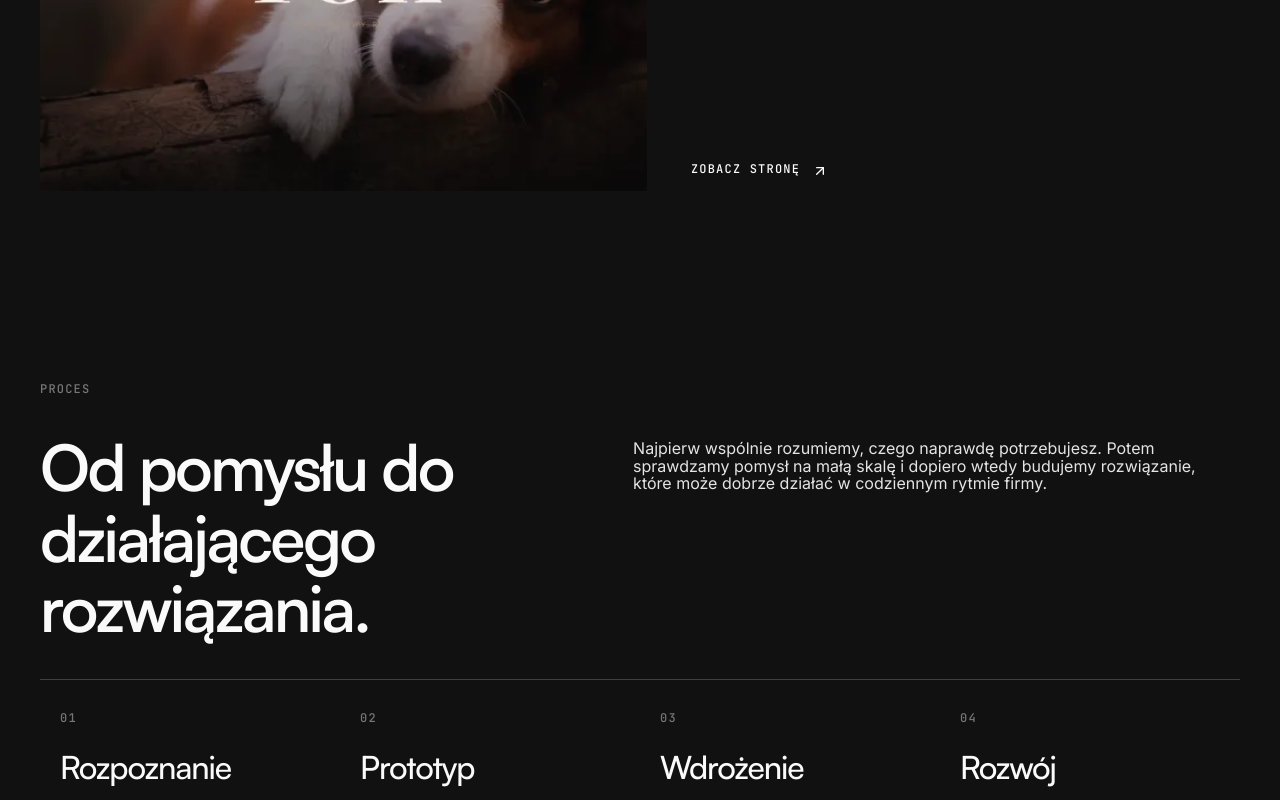
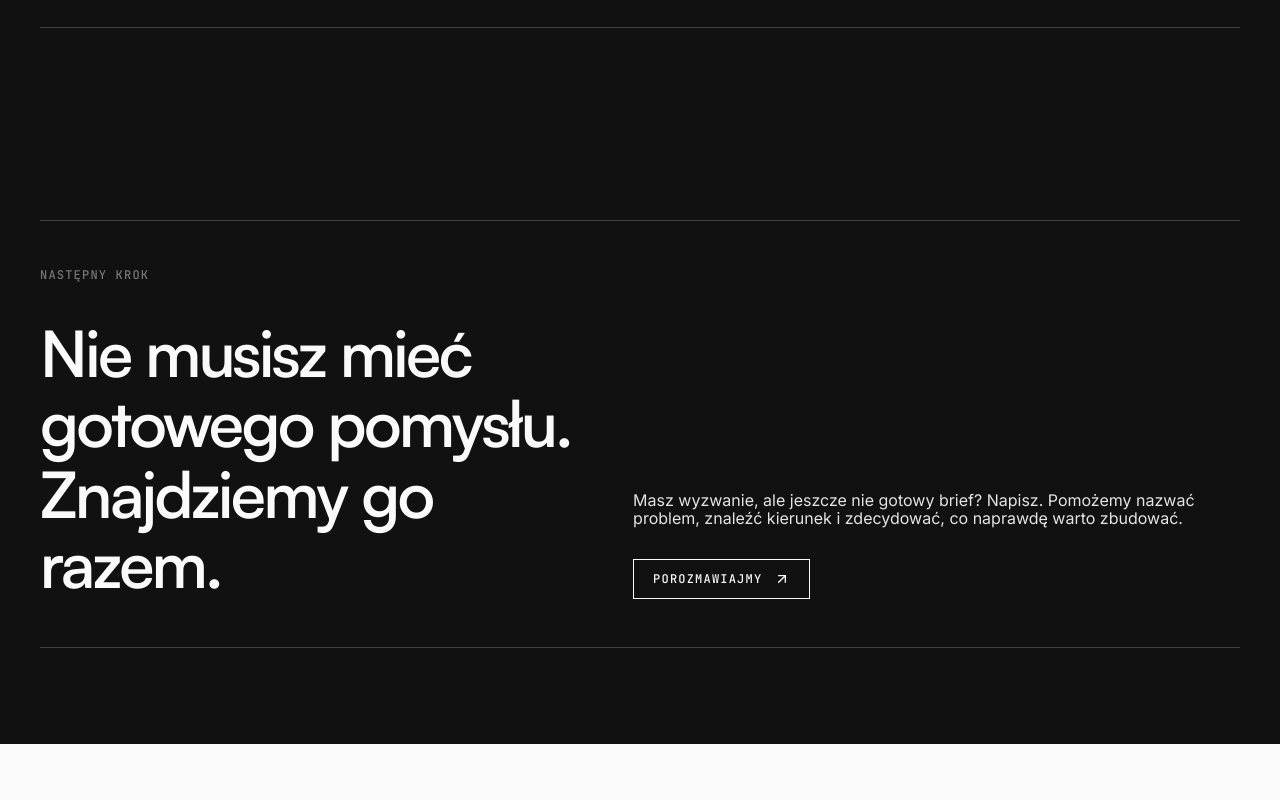
Before and after one commit to MaksymilianKalek/sokolek-studio, a React (Vite) app in the folder web/: page / in a window 1280 px wide. Shown: the part 3540-4340 px from the top of the page. Built offline with nearby package versions, Linux system fonts and the light colour scheme.

Commit message:
Upgraded sections

```diff
--- a/web/src/App.tsx
+++ b/web/src/App.tsx
@@ -6,6 +6,7 @@ import { AiPhilosophy } from './components/home/ai-philosophy'
 import { EngineeringFoundation } from './components/home/engineering-foundation'
 import { Footer } from './components/home/footer'
 import { Hero } from './components/home/hero'
+import { MidPageCta } from './components/home/mid-page-cta'
 import { Philosophy } from './components/home/philosophy'
 import { PortfolioPreview } from './components/home/portfolio-preview'
 import { Process } from './components/home/process'
@@ -84,12 +85,13 @@ function App() {
       </div>
       <Services />
       <TargetAudience />
+      <Process />
+      <MidPageCta />
+      <AiPhilosophy />
+      <EngineeringFoundation />
       <div ref={portfolioProofRegionRef}>
         <PortfolioPreview />
       </div>
-      <Process />
-      <AiPhilosophy />
-      <EngineeringFoundation />
       <Philosophy />
       <Footer />
       <AnimatePresence>
--- /dev/null
+++ b/web/src/components/home/mid-page-cta.tsx
@@ -0,0 +1,36 @@
+import { ArrowUpRight } from 'lucide-react'
+import { useTranslation } from 'react-i18next'
+import { Reveal } from '../reveal'
+import { SectionLabel } from './section-label'
+
+export function MidPageCta() {
+  const { t } = useTranslation()
+
+  return (
+    <section className="site-section bg-paper text-ink">
+      <Reveal>
+        <div className="site-container border-y border-line py-10 sm:py-12">
+          <SectionLabel>{t('midPageCta.label')}</SectionLabel>
+          <div className="editorial-grid section-offset lg:items-end">
+            <h2 className="heading-md max-w-5xl">
+              {t('midPageCta.heading')}
+            </h2>
+
+            <div>
+              <p className="body-copy-lg max-w-xl text-ink-soft">
+                {t('midPageCta.description')}
+              </p>
+              <a
+                href="mailto:hello@sokolek.com"
+                className="primary-cta focus-ring action-text group action-offset inline-flex w-fit items-center gap-3 px-5 py-3"
+              >
+                <span className="relative z-10">{t('midPageCta.cta')}</span>
+                <ArrowUpRight className="primary-cta-icon relative z-10 size-4" />
+              </a>
+            </div>
+          </div>
+        </div>
+      </Reveal>
+    </section>
+  )
+}
--- a/web/src/locales/en/translation.json
+++ b/web/src/locales/en/translation.json
@@ -204,6 +204,12 @@
       }
     }
   },
+  "midPageCta": {
+    "label": "Next step",
+    "heading": "You do not need a finished idea. We will help you find one.",
+    "description": "Have a challenge, but not a finished brief? Tell us. We will help name the problem, find the direction and decide what is actually worth building.",
+    "cta": "Let's talk"
+  },
   "manifesto": {
     "label": "About us",
     "sectionOne": {
@@ -223,9 +229,9 @@
     ]
   },
   "contact": {
-    "heading_part1": "Have an idea?",
-    "heading_part2": "Let's talk.",
-    "description": "Tell us about your business, idea or challenge. Together, we will understand what you genuinely need and explore where AI could make work easier or help your company grow.",
+    "heading_part1": "We can't wait,",
+    "heading_part2": "to see your company grow.",
+    "description": "Tell us about your business, situation or challenge. We will help name the problem, find a practical direction and explore where AI, technology or communication can genuinely make work easier.",
     "secondaryDescription": "We can also build a new brand, website or complete Digital Foundation for you, bringing design, technology and communication together into one coherent solution."
   },
   "footer": {
--- a/web/src/locales/pl/translation.json
+++ b/web/src/locales/pl/translation.json
@@ -204,6 +204,12 @@
       }
     }
   },
+  "midPageCta": {
+    "label": "Następny krok",
+    "heading": "Nie musisz mieć gotowego pomysłu. Znajdziemy go razem.",
+    "description": "Masz wyzwanie, ale jeszcze nie gotowy brief? Napisz. Pomożemy nazwać problem, znaleźć kierunek i zdecydować, co naprawdę warto zbudować.",
+    "cta": "Porozmawiajmy"
+  },
   "manifesto": {
     "label": "O nas",
     "sectionOne": {
@@ -223,9 +229,9 @@
     ]
   },
   "contact": {
-    "heading_part1": "Masz pomysł?",
-    "heading_part2": "Porozmawiajmy.",
-    "description": "Opowiedz nam o swojej firmie, pomyśle albo wyzwaniu. Wspólnie zrozumiemy, czego naprawdę potrzebujesz, i sprawdzimy, gdzie AI może realnie ułatwić pracę lub pomóc firmie rosnąć.",
+    "heading_part1": "Nie możemy się doczekać,",
+    "heading_part2": "aż zobaczymy rozwój Twojej firmy.",
+    "description": "Opowiedz nam o swojej firmie, sytuacji albo wyzwaniu. Pomożemy nazwać problem, znaleźć sensowny kierunek i sprawdzić, gdzie AI, technologia albo komunikacja mogą realnie ułatwić pracę.",
     "secondaryDescription": "Możemy też zbudować dla Ciebie nową markę, stronę albo kompleksową Digital Foundation, łączącą design, technologię i komunikację w jednym spójnym rozwiązaniu."
   },
   "footer": {
```
